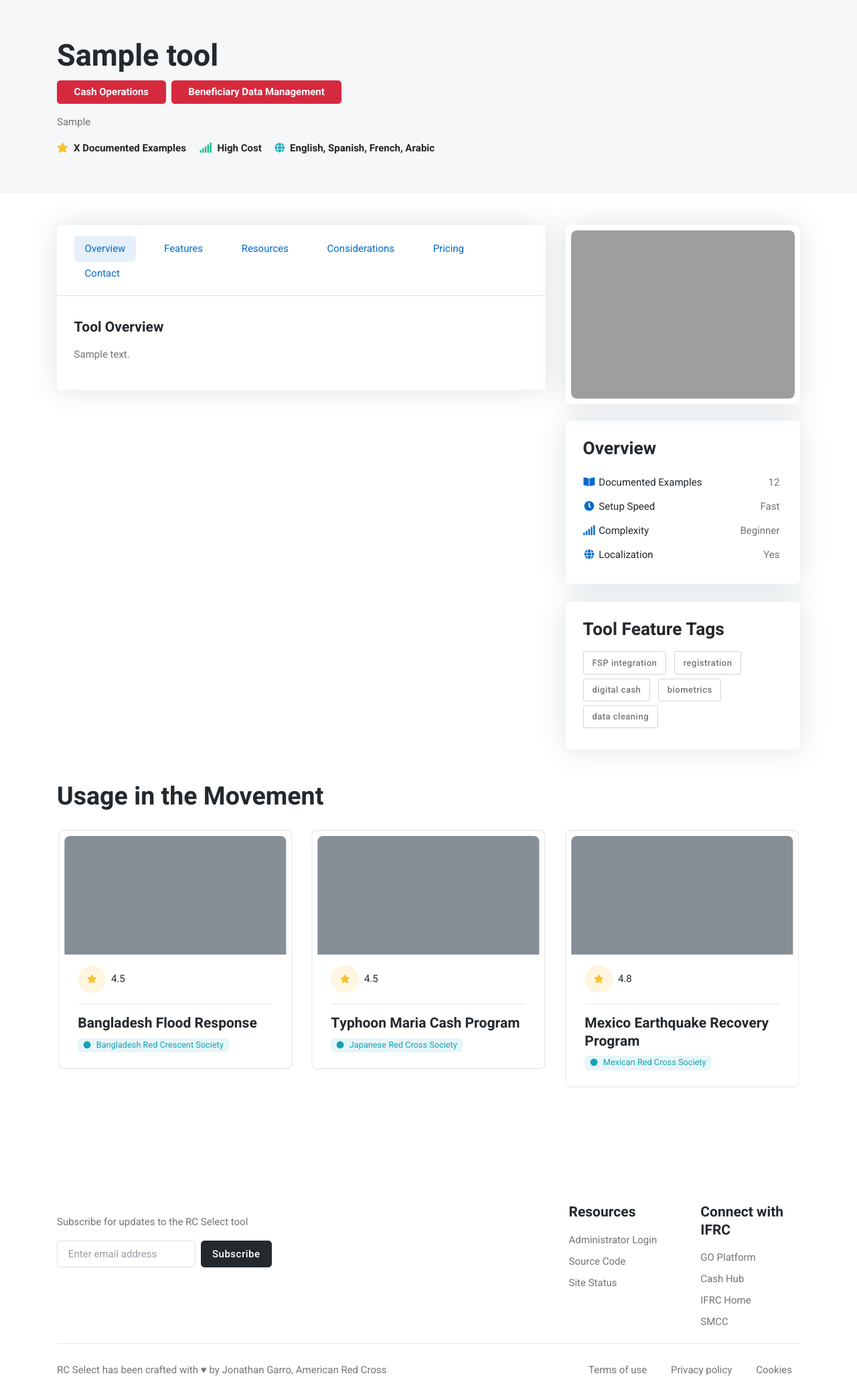
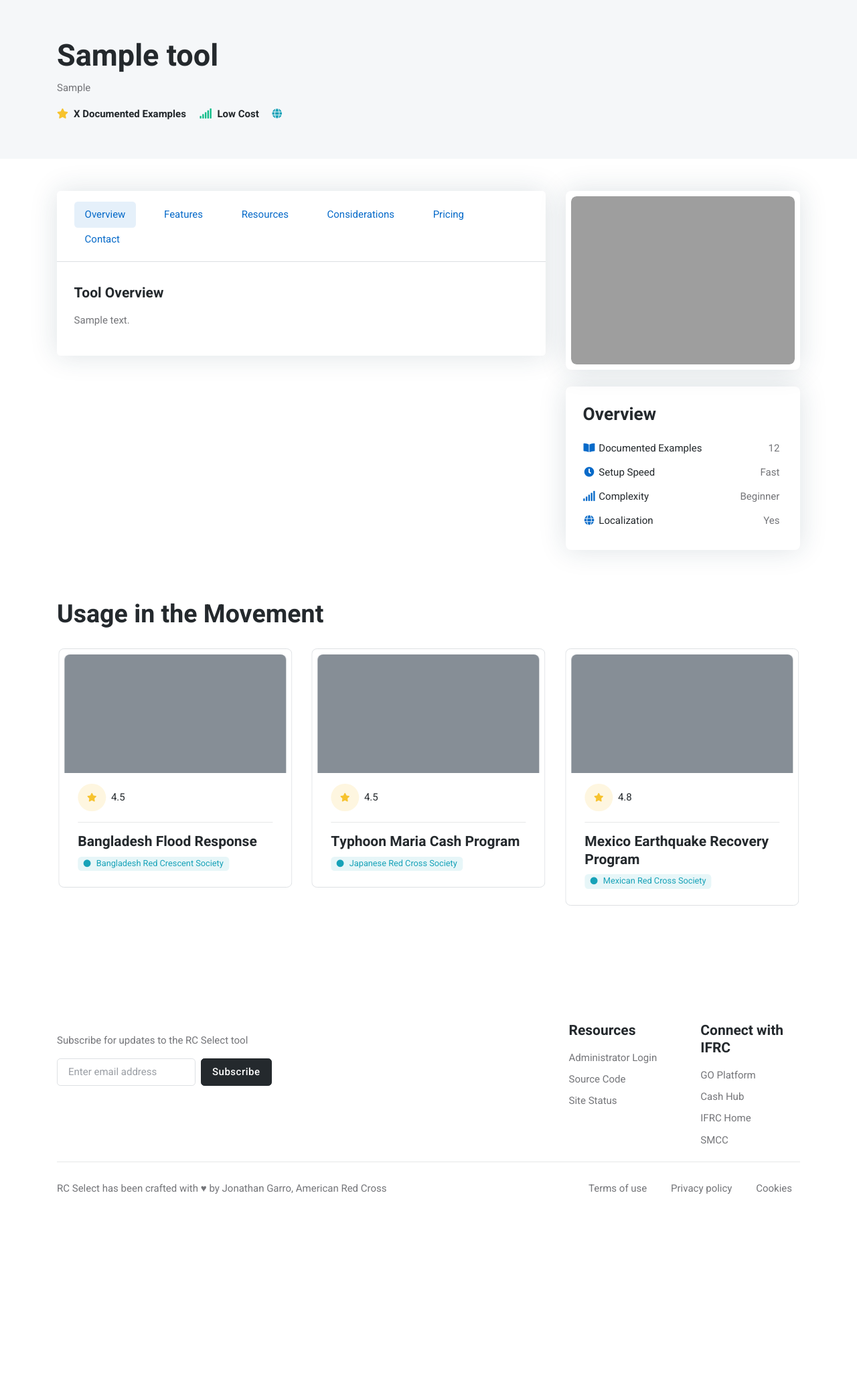
Before and after one commit to AmericanRedCross/rc-select, a Django app: page /tool/1 in a window 1280 px wide. Shown: the part 96-2183 px from the top of the page at 67% size. After the commit the page ends 1879 px from the top, so only its background shows below. Run offline with Django 5.2, Linux system fonts and the light colour scheme; tables that the repository leaves empty hold one stand-in row (values such as "Sample post"); some libraries are stand-ins or nearby versions; grey boxes are pictures that could not be loaded.

Commit message:
convert tool_info pages to dynamic vars

```diff
--- a/tool_picker/templates/tool-detail.html
+++ b/tool_picker/templates/tool-detail.html
@@ -9,16 +9,23 @@
 				<!-- Title -->
 				<h1>{{ tool_name }}</h1>
 				<!-- Badge -->
-				<div class="d-flex">
-					<div><h6 class="mb-3 font-base bg-danger text-white py-2 px-4 rounded-2 d-inline-block me-2">Cash Operations</h6></div>
-					<div><h6 class="mb-3 font-base bg-danger text-white py-2 px-4 rounded-2 d-inline-block">Beneficiary Data Management</h6></div>
-				</div>
+
 				<p>{{ tool_tagline }}</p>
 				<!-- Content -->
 				<ul class="list-inline mb-0">
 					<li class="list-inline-item h6 me-3 mb-1 mb-sm-0"><i class="fas fa-star text-warning me-2"></i>X Documented Examples</li>
-					<li class="list-inline-item h6 me-3 mb-1 mb-sm-0"><i class="fas fa-signal text-success me-2"></i>High Cost</li>
-					<li class="list-inline-item h6 mb-0"><i class="fas fa-globe text-info me-2"></i>English, Spanish, French, Arabic</li>
+					{% if tool_cost == 4 %}
+						<li class="list-inline-item h6 me-3 mb-1 mb-sm-0"><i class="fas fa-signal text-danger me-2"></i>High Cost</li>
+					{% elif tool_cost == 3  %}
+						<li class="list-inline-item h6 me-3 mb-1 mb-sm-0"><i class="fas fa-signal text-warning me-2"></i>Medium Cost</li>
+					{% else %}
+						<li class="list-inline-item h6 me-3 mb-1 mb-sm-0"><i class="fas fa-signal text-success me-2"></i>Low Cost</li>
+					{% endif %}
+					<li class="list-inline-item h6 mb-0"><i class="fas fa-globe text-info me-2"></i>
+						{% for language in tool_languages %}
+							{{language.language}}
+						{% endfor %}
+					</li>
 				</ul>
 			</div>
 		</div>
@@ -73,9 +80,6 @@
 								<!-- Course detail START -->
 								<h5 class="mb-3">Tool Overview</h5>
 								<p class="mb-3">{{ tool_description }}</p>
-
-
-
 							</div>
 							<!-- Content END -->
 
@@ -107,10 +111,6 @@
 									</div>
 									{% endfor %}
 
-
-
-
-
 								</div>
 								<!-- Course accordion END -->
 							</div>
@@ -126,9 +126,20 @@
 
 								<!-- Instructor info -->
 								<h5 class="mb-3">Official Documentation</h5>
-								<p class="mb-3">Insert information and links to existing official documentation here. </p>
-								<h5 class="mb-3">Third Party Resources</h5>
-								<p class="mb-3">Training resources, user forums, etc.</p>
+								{% for resource in tool_resources %}
+									{% if resource.category == 'first_party_documentation' %}
+										<button class="btn btn-danger mb-3 me-3" style="color: white">
+											<a href="{{resource.url}}" style="color: inherit; text-decoration: none;">{{ resource.name }}</a>
+										</button>
+									{% endif %}
+								{% endfor %}
+
+
+
+								<h5 class="mt-5 mb-3">Third Party Resources</h5>
+								{% for resource in tool_resources %}
+								{{ resource.name }}
+								{% endfor %}
 							</div>
 							<!-- Content END -->
 
@@ -273,19 +284,7 @@
 					<div class="col-md-6 col-lg-12">
 
 
-						<!-- Tags START -->
-						<div class="card card-body shadow p-4">
-							<h4 class="mb-3">Tool Feature Tags</h4>
-							<ul class="list-inline mb-0">
-								<li class="list-inline-item"> <a class="btn btn-outline-light btn-sm" href="#">FSP integration</a> </li>
-								<li class="list-inline-item"> <a class="btn btn-outline-light btn-sm" href="#">registration</a> </li>
-								<li class="list-inline-item"> <a class="btn btn-outline-light btn-sm" href="#">digital cash</a> </li>
-								<li class="list-inline-item"> <a class="btn btn-outline-light btn-sm" href="#">biometrics</a> </li>
-								<li class="list-inline-item"> <a class="btn btn-outline-light btn-sm" href="#">data cleaning</a> </li>
 
-							</ul>
-						</div>
-						<!-- Tags END -->
 					</div>
 				</div><!-- Row End -->
 			</div>
```
